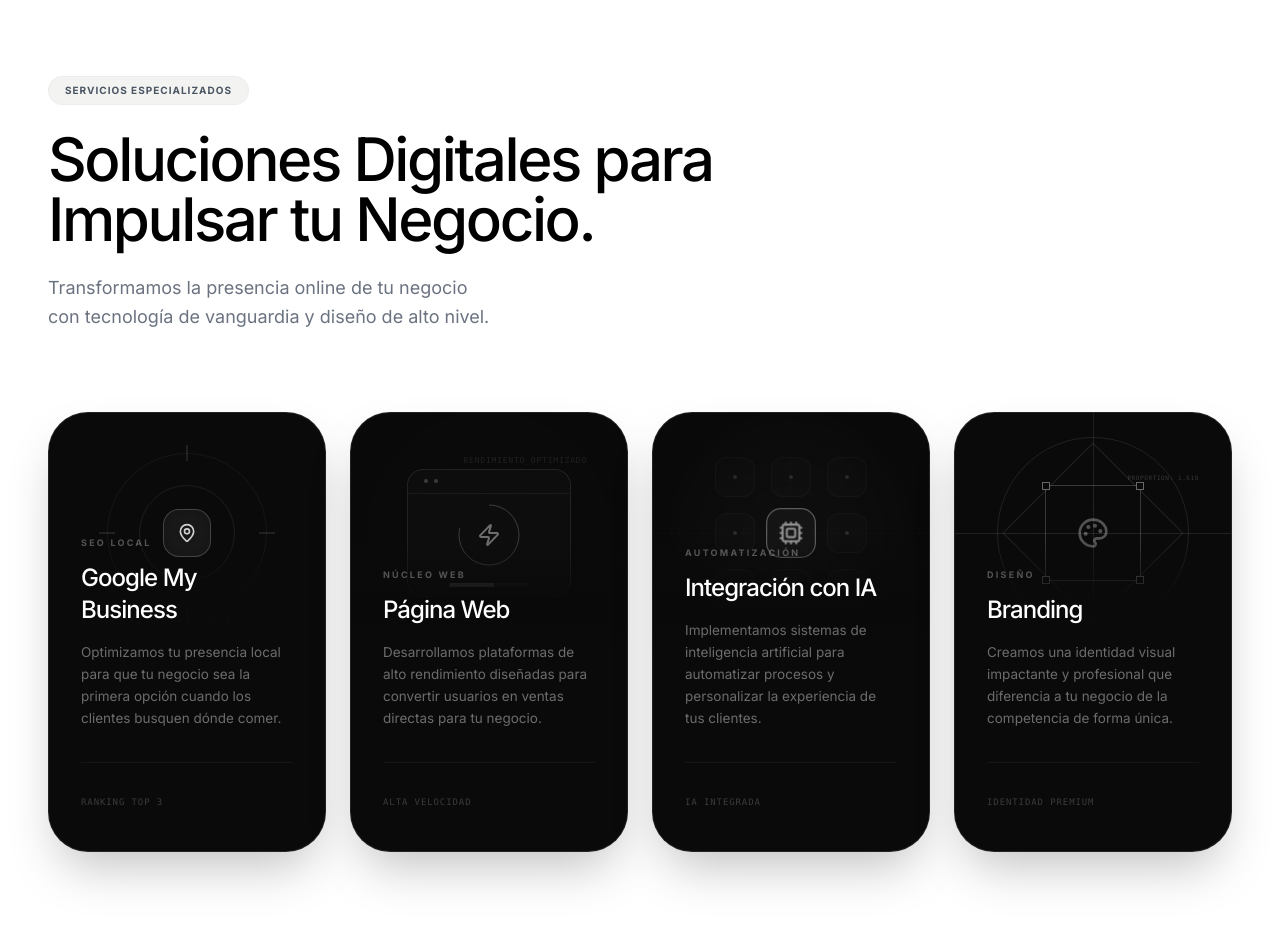
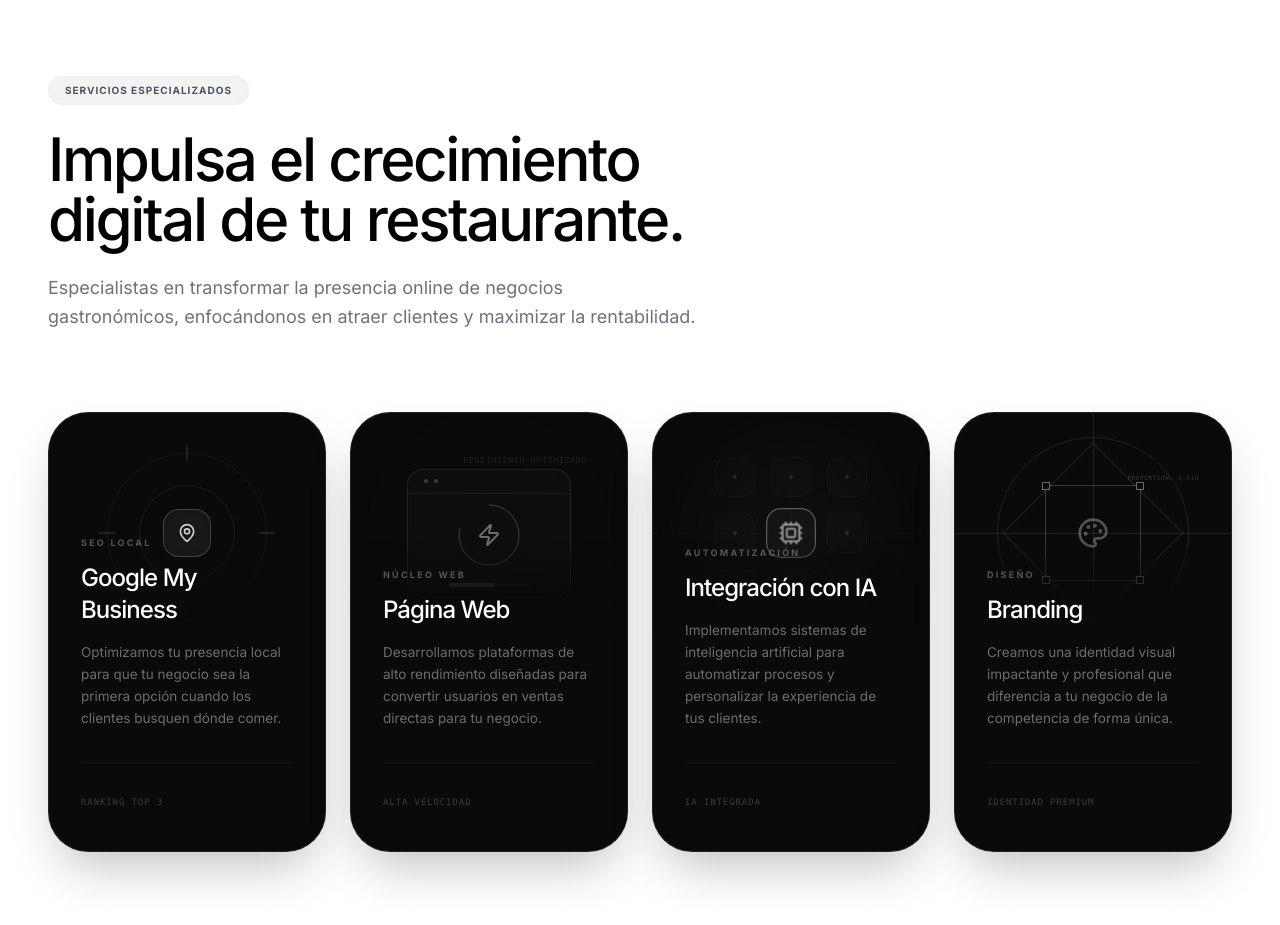
Before and after one commit to motionsmanagement/Motions, a React (Vite) app: page / in a window 1280 px wide. Shown: the part 820-1745 px from the top of the page. Built offline with nearby package versions, Linux system fonts and the light colour scheme.

Commit message:
text: update services header title and description

```diff
--- a/components/Services.tsx
+++ b/components/Services.tsx
@@ -132,11 +132,11 @@ const Services: React.FC = () => {
                         <span className="text-[10px] font-bold text-gray-600 uppercase tracking-widest">Servicios Especializados</span>
                     </div>
                     <h2 className="text-4xl md:text-6xl font-medium tracking-tight text-black leading-[1.1] mb-6">
-                        Soluciones Digitales para<br />
-                        Impulsar tu Negocio.
+                        Impulsa el crecimiento<br />
+                        digital de tu restaurante.
                     </h2>
                     <p className="text-lg text-gray-500 max-w-2xl leading-relaxed">
-                        Transformamos la presencia online de tu negocio con tecnología de vanguardia y diseño de alto nivel.
+                        Especialistas en transformar la presencia online de negocios gastronómicos, enfocándonos en atraer clientes y maximizar la rentabilidad.
                     </p>
                 </div>
 
```
